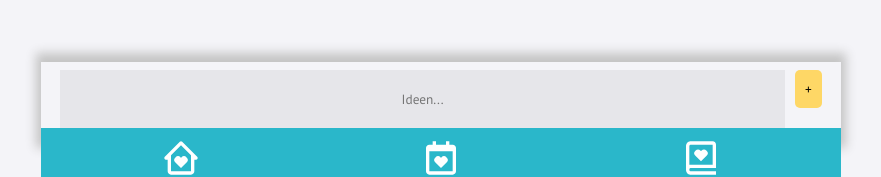
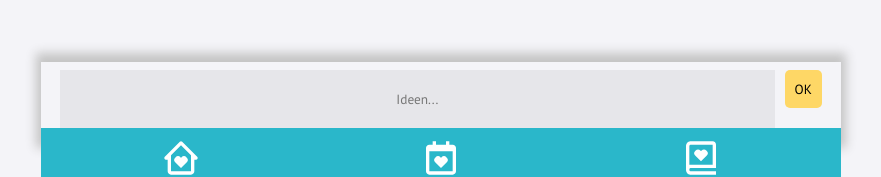
Before and after one commit to AntjeWalter/Geschenkezeit, a Next.js app: page /universal-ideas in a window 1280 px wide. Shown: the part 608-785 px from the top of the page, without its empty margins (199-1080 px from the left). Built offline with nearby package versions, Linux system fonts and the light colour scheme.

Commit message:
Add more styling

```diff
--- a/components/UniversalIdeasPage/IdeasForm.js
+++ b/components/UniversalIdeasPage/IdeasForm.js
@@ -20,7 +20,7 @@ export default function IdeasForm({ onCreateIdea }) {
         required
       ></StyledInput>
       <StyledButton type="submit" aria-label="Submit Input">
-        +
+        OK
       </StyledButton>
     </StyledForm>
   );
--- a/components/UniversalIdeasPage/UniversalIdeas.js
+++ b/components/UniversalIdeasPage/UniversalIdeas.js
@@ -1,7 +1,5 @@
 import styled from "styled-components";
 import { useState } from "react";
-import { nanoid } from "nanoid";
-import IdeasForm from "./IdeasForm";
 
 export default function UniversalIdeas({
   idea,
@@ -64,15 +62,17 @@ const StyledForm = styled.form`
 
 const StyledEditInput = styled.input`
   border: none;
-  padding: 5px;
+  padding: 10px;
   flex-grow: 1;
+  font-family: PTSans;
 `;
 
 const StyledEditButton = styled.button`
   border: none;
   border-radius: 5px;
   background-color: #fed766;
-  padding: 5px;
+  padding: 10px;
+  font-family: PTSans;
 `;
 
 const StyledIdeaList = styled.section`
```
